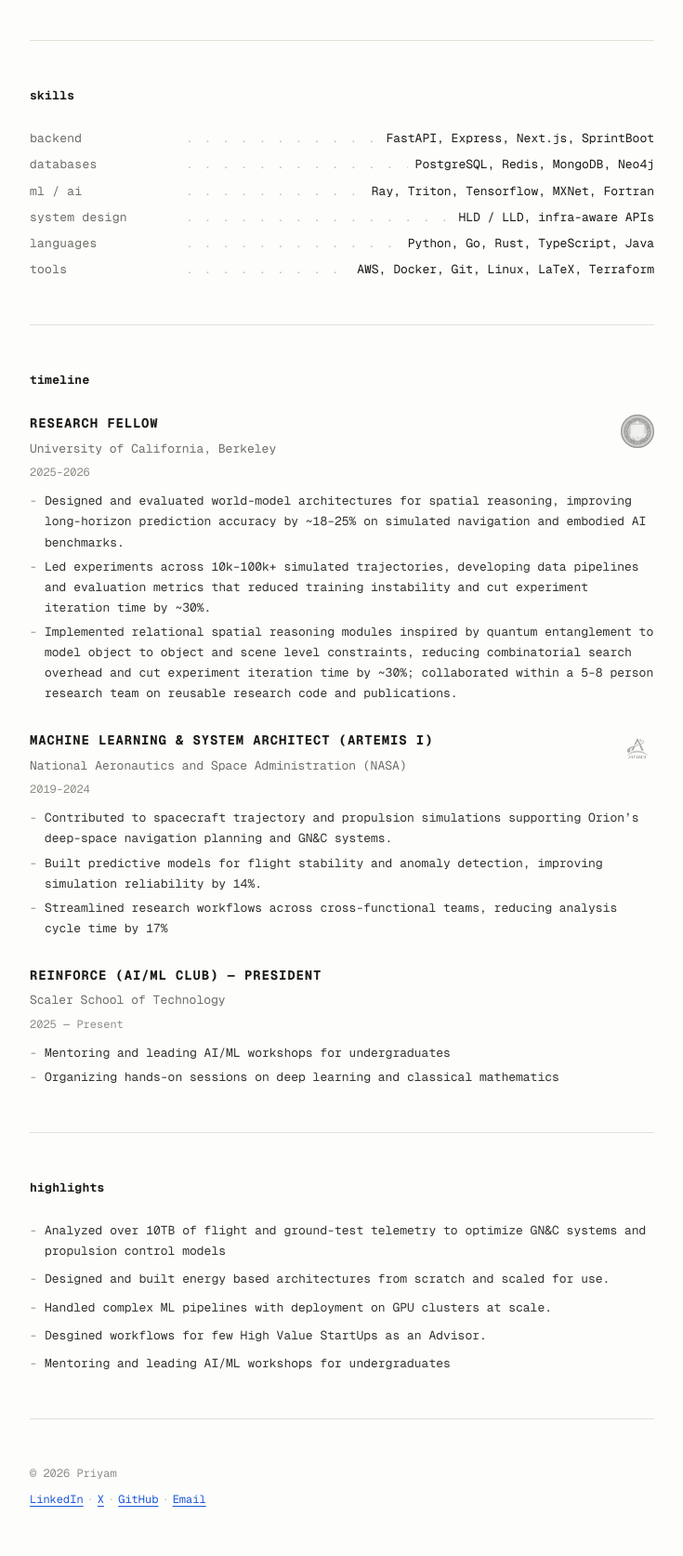
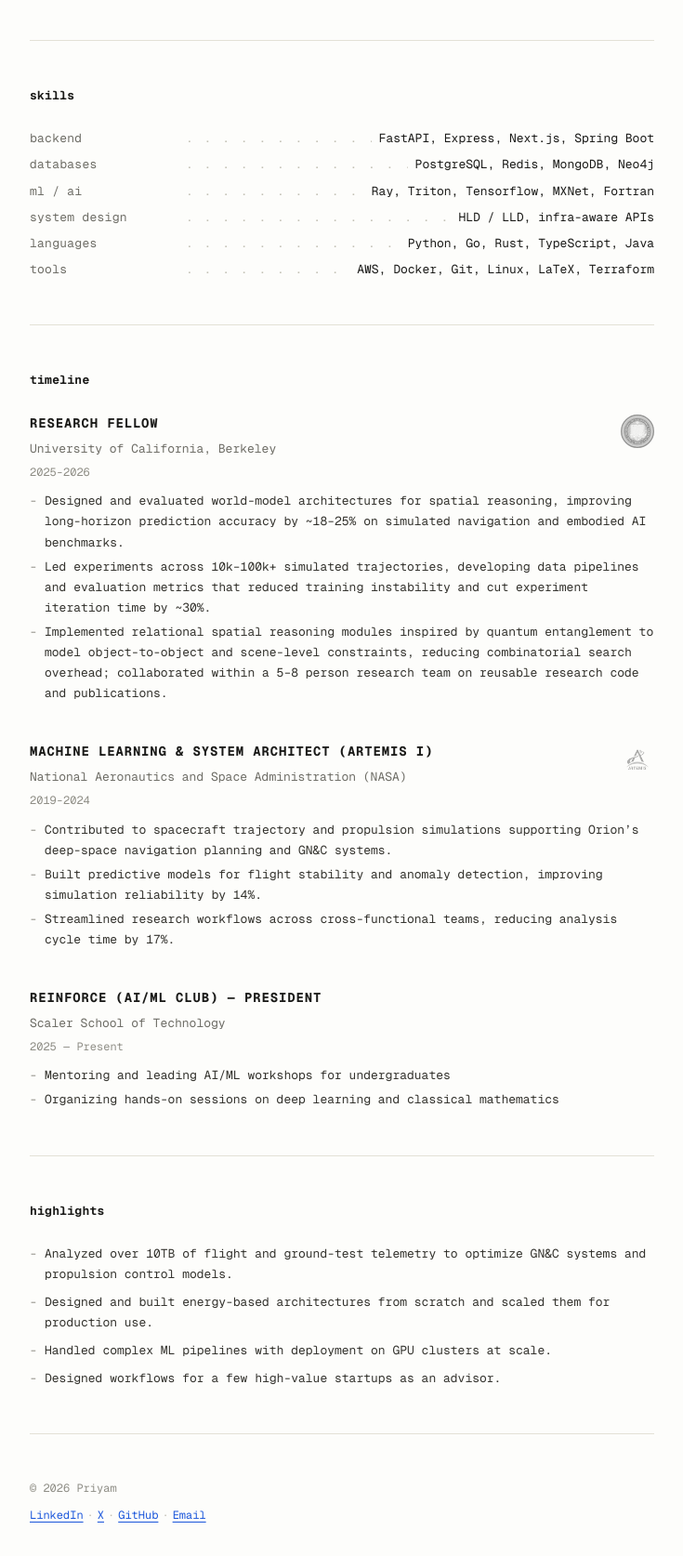
Before and after one commit to Prigoistic/Prigoistic.github.io, a plain HTML site: page experience.html in a window 1280 px wide. Shown: the part 200-1874 px from the top of the page at 93% size, without its empty margins (272-1007 px from the left). Drawn offline with nearby package versions, Linux system fonts and the light colour scheme.

Commit message:
Fix experience.html: broken HTML, typos, duplicate content
- Close the exp-block divs properly instead of relying on stray <br>
  tags to fake spacing (pre-existing bug: two exp-blocks were never
  closed, leaving the page's div nesting invalid from here to </html>)
- Fix "SprintBoot" -> "Spring Boot", "Desgined" -> "Designed"
- Remove an erroneous duplicated clause ("cut experiment iteration
  time by ~30%") that had been copy-pasted into an unrelated bullet
- Remove the HIGHLIGHTS bullet that duplicated the Reinforce timeline
  entry verbatim ("Mentoring and leading AI/ML workshops...")
- Escape bare & as &amp; in exp-role/exp-details text

```diff
--- a/experience.html
+++ b/experience.html
@@ -37,7 +37,7 @@
   <div class="row">
     <span class="row-label">BACKEND</span>
     <span class="row-dots"></span>
-    <span class="row-value">FastAPI, Express, Next.js, SprintBoot</span>
+    <span class="row-value">FastAPI, Express, Next.js, Spring Boot</span>
   </div>
   <div class="row">
     <span class="row-label">DATABASES</span>
@@ -71,7 +71,7 @@
   <div class="section-title">TIMELINE</div>
 
   <!-- ── EXPERIENCE 01 ── -->
-    <div class="exp-block">
+  <div class="exp-block">
     <div class="exp-header">
       <div>
         <div class="exp-role">Research Fellow</div>
@@ -83,24 +83,25 @@
     <div class="exp-details">
       <div class="list-item">Designed and evaluated world-model architectures for spatial reasoning, improving long-horizon prediction accuracy by ~18–25% on simulated navigation and embodied AI benchmarks.</div>
       <div class="list-item">Led experiments across 10k–100k+ simulated trajectories, developing data pipelines and evaluation metrics that reduced training instability and cut experiment iteration time by ~30%.</div>
-      <div class="list-item">Implemented relational spatial reasoning modules inspired by quantum entanglement to model object to object and scene level constraints, reducing combinatorial search overhead and cut experiment iteration time by ~30%; collaborated within a 5–8 person research team on reusable research code and publications.</div>
+      <div class="list-item">Implemented relational spatial reasoning modules inspired by quantum entanglement to model object-to-object and scene-level constraints, reducing combinatorial search overhead; collaborated within a 5–8 person research team on reusable research code and publications.</div>
     </div>
-    <br>
-    <div class="exp-block">
+  </div>
+
+  <div class="exp-block">
     <div class="exp-header">
       <div>
-        <div class="exp-role">Machine Learning & System Architect (Artemis I)</div>
+        <div class="exp-role">Machine Learning &amp; System Architect (Artemis I)</div>
         <div class="exp-org">National Aeronautics and Space Administration (NASA)</div>
         <div class="exp-period">2019-2024</div>
       </div>
       <img src="images/nasa.png" alt="NASA" class="exp-logo" />
     </div>
     <div class="exp-details">
-      <div class="list-item">Contributed to spacecraft trajectory and propulsion simulations supporting Orion’s deep-space navigation planning and GN&C systems.</div>
+      <div class="list-item">Contributed to spacecraft trajectory and propulsion simulations supporting Orion’s deep-space navigation planning and GN&amp;C systems.</div>
       <div class="list-item">Built predictive models for flight stability and anomaly detection, improving simulation reliability by 14%.</div>
-      <div class="list-item">Streamlined research workflows across cross-functional teams, reducing analysis cycle time by 17%</div>
+      <div class="list-item">Streamlined research workflows across cross-functional teams, reducing analysis cycle time by 17%.</div>
     </div>
-    <br>
+  </div>
 
   <div class="exp-block">
     <div class="exp-role">Reinforce (AI/ML Club) — President</div>
@@ -141,11 +142,10 @@
   <!-- ═══════════ WORK HIGHLIGHTS ═══════════ -->
   <div class="section-title">HIGHLIGHTS</div>
 
-  <div class="list-item">Analyzed over 10TB of flight and ground-test telemetry to optimize GN&C systems and propulsion control models</div>
-  <div class="list-item">Designed and built energy based architectures from scratch and scaled for use.</div>
+  <div class="list-item">Analyzed over 10TB of flight and ground-test telemetry to optimize GN&amp;C systems and propulsion control models.</div>
+  <div class="list-item">Designed and built energy-based architectures from scratch and scaled them for production use.</div>
   <div class="list-item">Handled complex ML pipelines with deployment on GPU clusters at scale.</div>
-  <div class="list-item">Desgined workflows for few High Value StartUps as an Advisor.</div>
-  <div class="list-item">Mentoring and leading AI/ML workshops for undergraduates</div>
+  <div class="list-item">Designed workflows for a few high-value startups as an advisor.</div>
 
   <!-- ═══════════════════════════════════
        ADD MORE EXPERIENCE BLOCKS ABOVE
```
